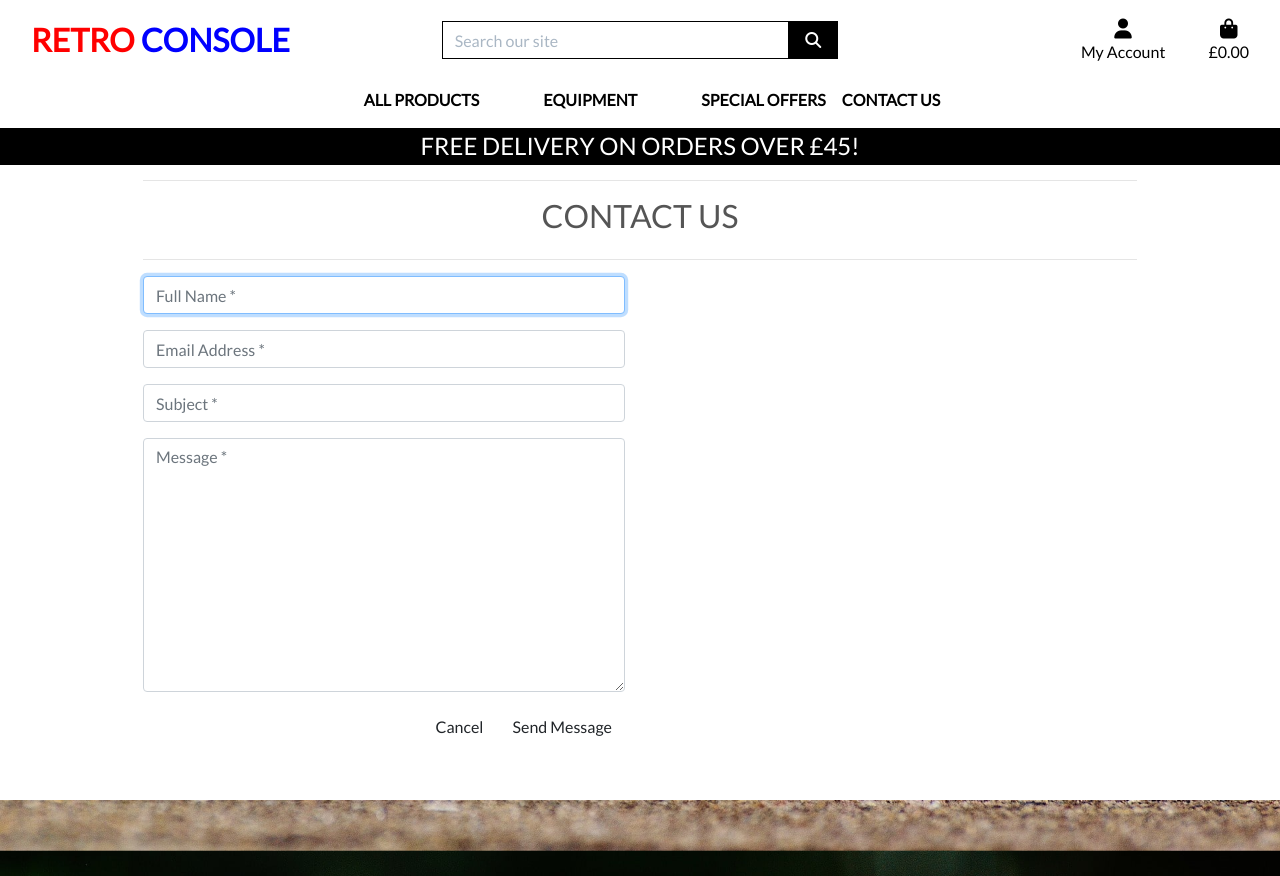
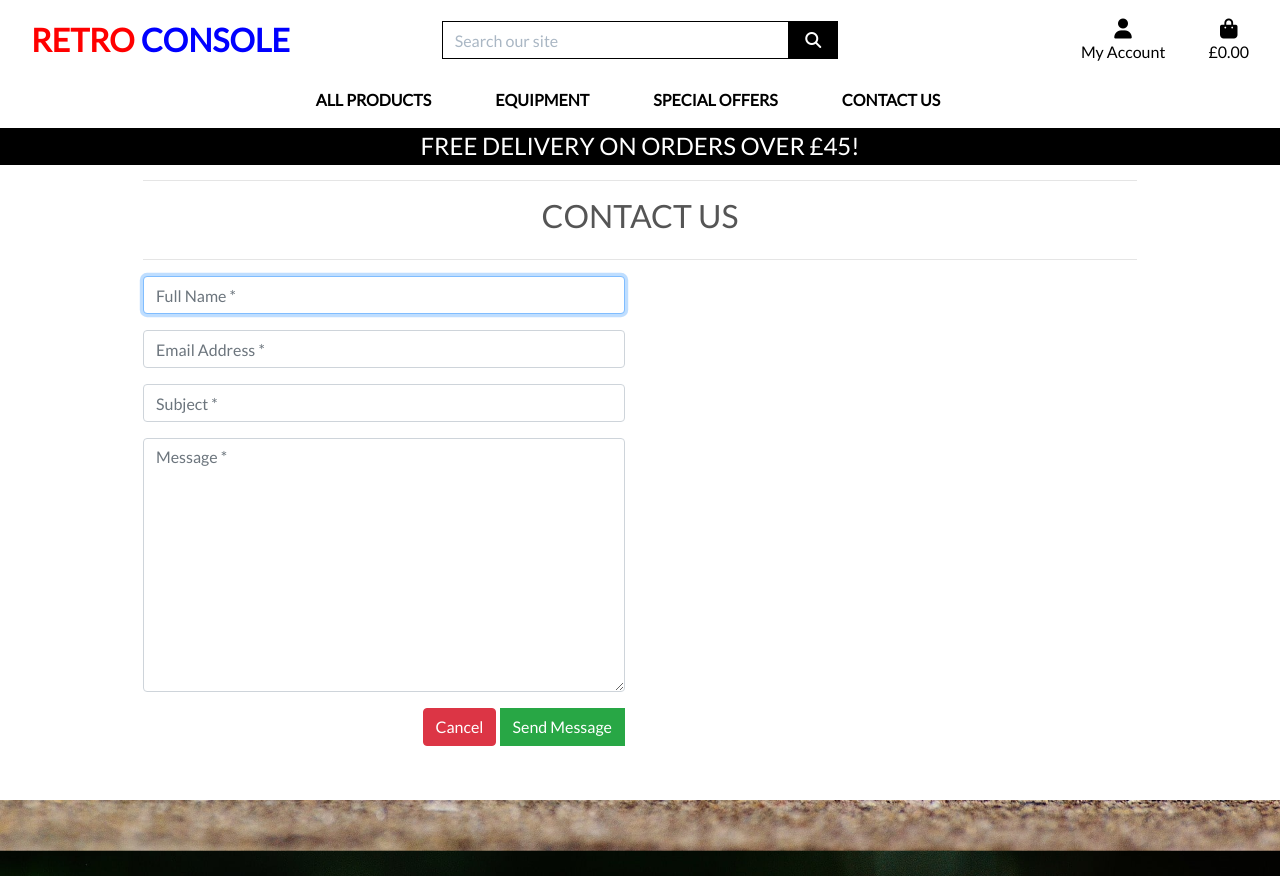
Before and after one commit to craigmantona/msp4_retro_console, a Django app: page /contact/ in a window 1280 px wide. Run offline with Django 3.2, Linux system fonts and the light colour scheme; parts of the project's set-up code (start-up, migrations or seed data) failed here and were passed over; some libraries are stand-ins or nearby versions.

Commit message:
Added some css to Contact Us page

```diff
--- a/contact/templates/contact/contact.html
+++ b/contact/templates/contact/contact.html
@@ -1,5 +1,9 @@
 {% extends "base.html" %}
 {% load static%}
+
+{% block extra_css %}
+    <link rel="stylesheet" href="{% static 'contact/css/contact.css' %}">
+{% endblock %}
 
 {% block page_header %}
 <!--header-->
@@ -29,8 +33,8 @@
                 {{ form | crispy }}
                 <div class=" text-right">
                 <!--submit/cacel buttons-->
-                <a href="{% url 'home' %}" class="btn btn-outline-red">Cancel</a>
-                <button class="btn btn-blue rounded-0" type="submit">Send Message</button>
+                <a href="{% url 'home' %}" class="btn btn-danger">Cancel</a>
+                <button class="btn btn-success rounded-0" type="submit">Send Message</button>
             </form>
         </div>
     </div>
--- a/templates/includes/main-nav.html
+++ b/templates/includes/main-nav.html
@@ -34,7 +34,7 @@
         </li>
 
         <li class="nav-item dropdown">
-            <a class="logo-font font-weight-bold nav-link text-black" href="#" id="specials-link" data-toggle="dropdown" aria-haspopup="true" aria-expanded="false">
+            <a class="logo-font font-weight-bold nav-link text-black mr-5" href="#" id="specials-link" data-toggle="dropdown" aria-haspopup="true" aria-expanded="false">
                 Special Offers
             </a>
             <div class="dropdown-menu border-0" aria-labelledby="specials-link">
@@ -46,7 +46,7 @@
         </li>
 
         <li class="nav-item dropdown">
-            <a class="logo-font font-weight-bold nav-link text-black" href="{% url 'contact' %}" class="dropdown-item">Contact Us</a>
+            <a class="logo-font font-weight-bold nav-link text-black mr-5" href="{% url 'contact' %}" class="dropdown-item">Contact Us</a>
         </li>
     </ul>
 </div>
```
Also changed, not shown: contact/static/contact/css/contact.css (added).
